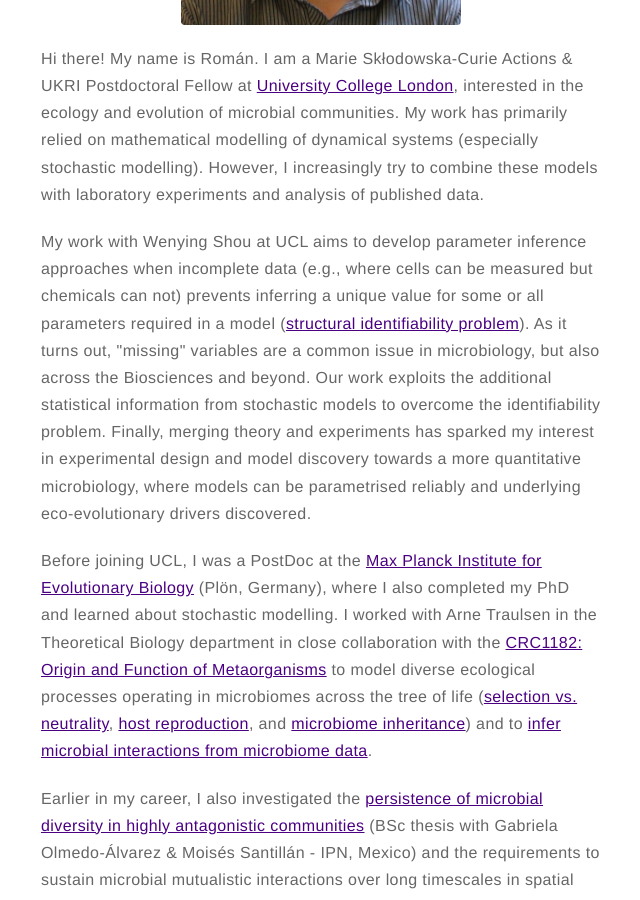
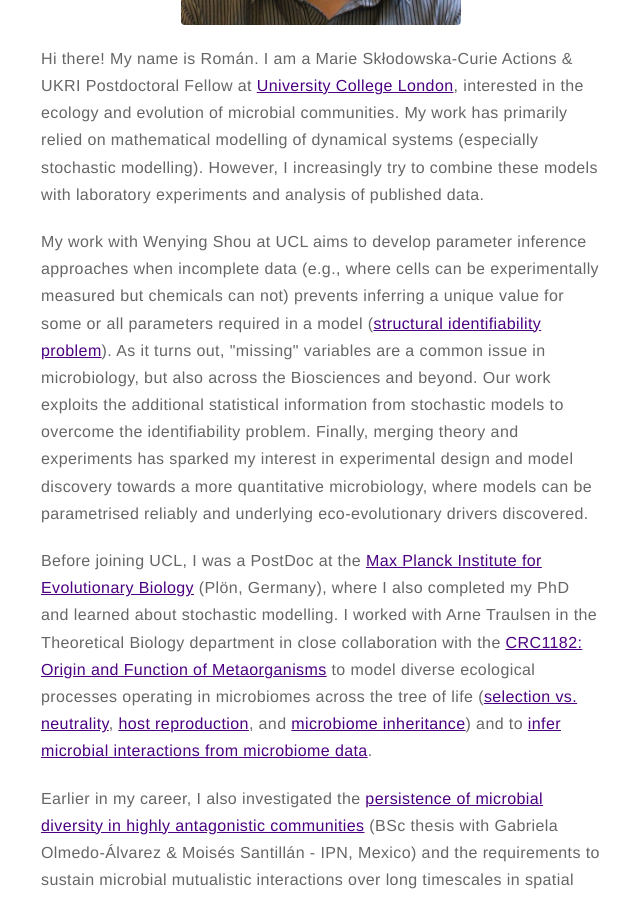
Before and after one commit to romanzapien/romanzapien.github.io, a Jekyll site: the page built from about.md, in a window 1280 px wide and 900 px high, scrolled down 359 px. Shown: the whole window, without its empty margins (319-959 px from the left). Built offline with Jekyll 4.4.1, drawn with Linux system fonts in a browser that asks for light colours.

Commit message:
Update about.md

```diff
--- a/about.md
+++ b/about.md
@@ -6,7 +6,7 @@ layout: page
 
 <p>Hi there! My name is Román. I am a Marie Skłodowska-Curie Actions & UKRI Postdoctoral Fellow at <a href="https://www.ucl.ac.uk/biosciences/gee/ucl-centre-lifes-origins-and-evolution">University College London</a>, interested in the <b>ecology and evolution</b> of <b>microbial communities</b>. My work has primarily relied on <b>mathematical modelling</b> of <b>dynamical systems</b> (especially <b>stochastic modelling</b>). However, I increasingly try to combine these models with laboratory experiments and analysis of published data.</p>
 
-<p>My work with Wenying Shou at UCL aims to develop <b>parameter inference</b> approaches when incomplete data (e.g., where cells can be measured but chemicals can not) prevents inferring a unique value for some or all parameters required in a model (<a href="https://en.wikipedia.org/wiki/Structural_identifiability">structural identifiability problem</a>). As it turns out, "missing" variables are a common issue in microbiology, but also across the Biosciences and beyond. Our work exploits the additional statistical information from stochastic models to overcome the identifiability problem. Finally, merging theory and experiments has sparked my interest in <b>experimental design</b> and <b>model discovery</b> towards a more quantitative microbiology, where models can be parametrised reliably and underlying eco-evolutionary drivers discovered.</p>
+<p>My work with Wenying Shou at UCL aims to develop <b>parameter inference</b> approaches when incomplete data (e.g., where cells can be experimentally measured but chemicals can not) prevents inferring a unique value for some or all parameters required in a model (<a href="https://en.wikipedia.org/wiki/Structural_identifiability">structural identifiability problem</a>). As it turns out, "missing" variables are a common issue in microbiology, but also across the Biosciences and beyond. Our work exploits the additional statistical information from stochastic models to overcome the identifiability problem. Finally, merging theory and experiments has sparked my interest in <b>experimental design</b> and <b>model discovery</b> towards a more quantitative microbiology, where models can be parametrised reliably and underlying eco-evolutionary drivers discovered.</p>
 
 <p>Before joining UCL, I was a PostDoc at the <a href="https://www.evolbio.mpg.de">Max Planck Institute for Evolutionary Biology</a> (Plön, Germany), where I also completed my PhD and learned about stochastic modelling. I worked with Arne Traulsen in the Theoretical Biology department in close collaboration with the <a href="https://www.metaorganism-research.com">CRC1182: Origin and Function of Metaorganisms</a> to model diverse ecological processes operating in <b>microbiomes</b> across the tree of life (<a href="https://doi.org/10.1098/rsif.2021.0717">selection vs. neutrality</a>, <a href="https://doi.org/10.1371/journal.pcbi.1008392">host reproduction</a>, and <a href="https://doi.org/10.1186/s12862-022-02029-2">microbiome inheritance</a>) and to <a href="https://doi.org/10.1371/journal.pbio.3002913">infer microbial interactions from microbiome data</a>.</p>
 
```
